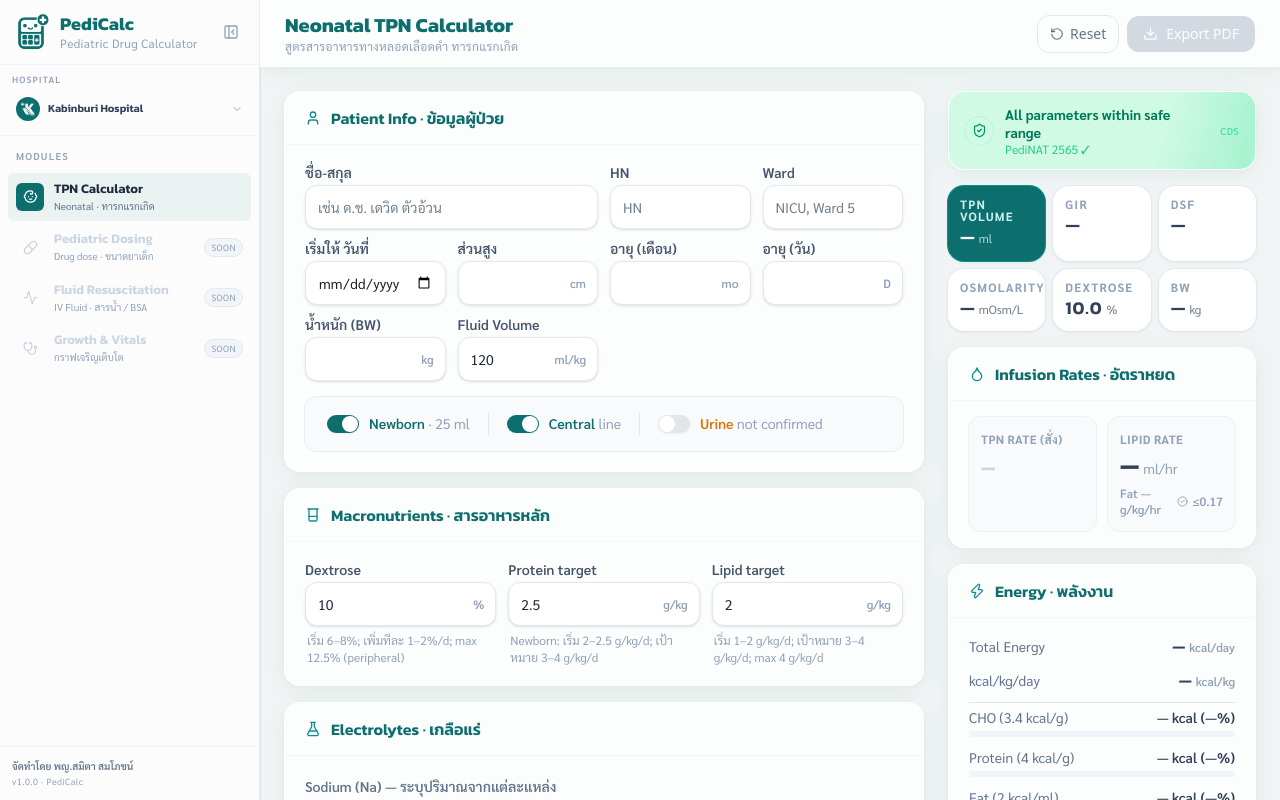
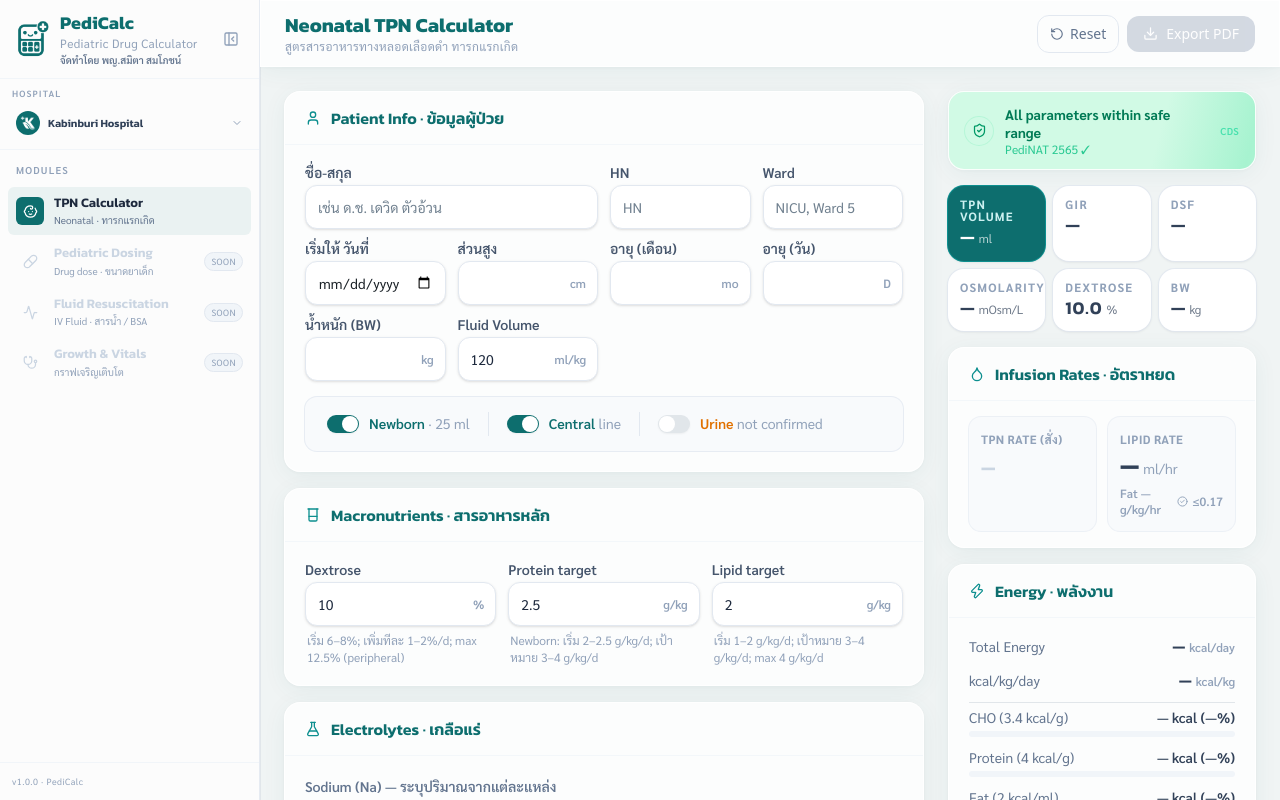
Before and after one commit to thanatKh/PediCalc, a React (Vite) app: page / in a window 1280 px wide. Built offline with nearby package versions, Linux system fonts and the light colour scheme; a web font is replaced by a local one.

Commit message:
feat: update Sidebar component to remove collapse button and add author credit in footer

```diff
--- a/src/components/Sidebar.jsx
+++ b/src/components/Sidebar.jsx
@@ -243,7 +243,7 @@ export default function Sidebar({ activeKey, onSelect, hospital, setHospital })
         style={{ background: 'hsl(0 0% 99%)', boxShadow: '1px 0 0 0 hsl(210 18% 90%)' }}
       >
 
-        {/* ── Top bar: brand name + collapse button ── */}
+        {/* ── Top bar: brand name (no collapse button) ── */}
         <div
           className={`flex items-center border-b border-slate-100 ${open ? 'px-3 gap-2' : 'justify-center px-0'}`}
           style={{ paddingTop: 'calc(env(safe-area-inset-top) + 0.75rem)', paddingBottom: '0.75rem', minHeight: 'calc(env(safe-area-inset-top) + 3.5rem)' }}
@@ -260,6 +260,7 @@ export default function Sidebar({ activeKey, onSelect, hospital, setHospital })
                 <div className="min-w-0">
                   <p className="font-mitr text-lg font-bold text-teal-600 leading-tight">PediCalc</p>
                   <p className="text-xs text-slate-400 font-sans tracking-wide">Pediatric Drug Calculator</p>
+                  <p className="text-[10px] font-sans font-semibold text-slate-500 leading-snug mt-0.5">จัดทำโดย พญ.สมิตา สมโภชน์</p>
                 </div>
               </div>
               <button
@@ -365,18 +366,13 @@ export default function Sidebar({ activeKey, onSelect, hospital, setHospital })
           })}
         </nav>
 
-        {/* ── Footer: version + author ── */}
+        {/* ── Footer: version ── */}
         <div
           className={`border-t border-slate-100 ${open ? 'px-3 pt-3' : 'px-1.5 pt-2'}`}
           style={{ paddingBottom: 'calc(env(safe-area-inset-bottom) + 0.75rem)' }}
         >
           {open ? (
-            <div className="space-y-0.5">
-              <p className="text-[10px] font-sans font-semibold text-slate-500 leading-snug">
-                จัดทำโดย พญ.สมิตา สมโภชน์
-              </p>
-              <p className="text-[9px] text-slate-400 font-sans tracking-wider">v1.0.0 · PediCalc</p>
-            </div>
+            <p className="text-[9px] text-slate-400 font-sans tracking-wider">v1.0.0 · PediCalc</p>
           ) : (
             <div className="flex justify-center">
               <span className="w-1 h-1 rounded-full bg-slate-300" />
--- a/src/index.css
+++ b/src/index.css
@@ -52,6 +52,16 @@
 }
 
 @custom-variant dark (&:is(.dark *));
+
+/* ── Hide native number input spin buttons (up/down arrows) ── */
+input[type="number"]::-webkit-inner-spin-button,
+input[type="number"]::-webkit-outer-spin-button {
+  -webkit-appearance: none;
+  margin: 0;
+}
+input[type="number"] {
+  -moz-appearance: textfield;
+}
 
 @theme {
   /* Fonts */
```
